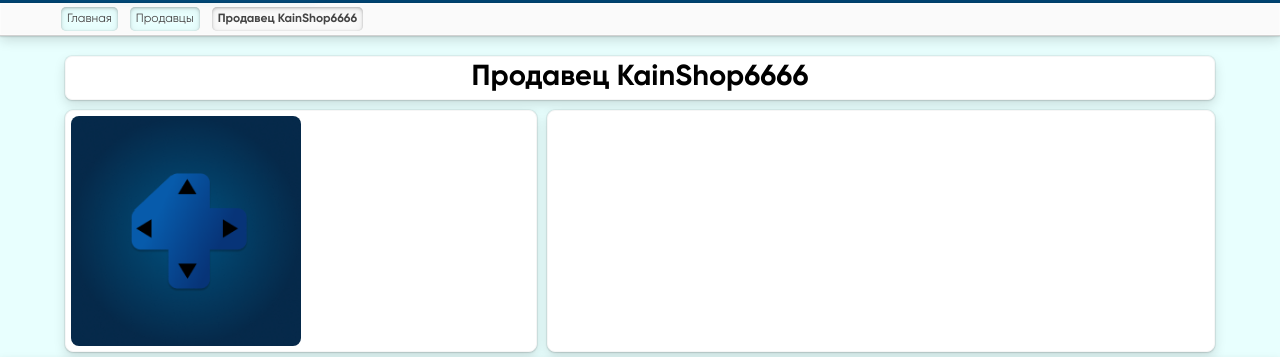
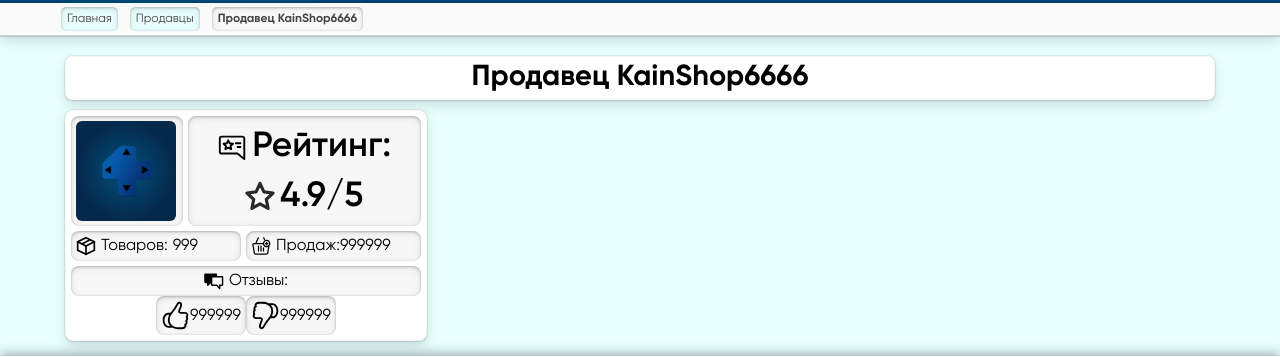
Before and after one commit to KakBeOlolo/Market4GameFrontend, a plain HTML site: page sellers.html in a window 1280 px wide. Shown: the part 165-522 px from the top of the page. Drawn offline with nearby package versions, Linux system fonts and the light colour scheme.

Commit message:
страница с продавцом, разработка

```diff
--- a/assets/css/sellers.css
+++ b/assets/css/sellers.css
@@ -6,31 +6,75 @@
 }
 .seller-body-left {
   display: flex;
-  width: 40%;
+  width: 350px;
   padding: 5px;
   background: #FFFFFF;
   border: 1px solid #F6F6F6;
   box-shadow: inset 0 0 0 1px rgba(255, 255, 255, 0.5), 0 1px 2px rgba(0, 0, 0, 0.1), 0 0 0 1px rgba(0, 0, 0, 0.05), 0 5px 12px rgba(0, 0, 0, 0.125);
   border-radius: 8px;
   margin-right: 10px;
+  flex-wrap: wrap;
+}
+.seller-left-up {
+  width: 100%;
+  display: flex;
+  flex-wrap: wrap;
+  margin-bottom: 5px;
+}
+.seller-left-midle {
+  display: flex;
+  width: 100%;
+  flex-wrap: wrap;
+  margin-bottom: 5px;
+}
+.seller-left-bottom {
+  display: flex;
+  width: 100%;
 }
 .seller-avatar {
   display: flex;
   overflow: hidden;
+  width: 29%;
+  padding: 5px;
   border-radius: 8px;
-  width: 50%;
+  box-shadow: inset 0 1px 3px rgba(0, 0, 0, 0.24), inset 0 0 0 1px rgba(0, 0, 0, 0.015), inset 0 2px 8px rgba(0, 0, 0, 0.075), 0 0px rgb(0 9 37 / 37%);
+  background-color: rgb(247 247 247);
+  margin-right: 5px;
 }
 .seller-avatar img {
-  max-width: 100%;
+  max-width: 100px;
+  border-radius: 6px;
 }
-
-.seller-body-right {
+.seller-goods {
   display: flex;
-  width: calc(60% - 24px);
-  background: #FFFFFF;
-  border: 1px solid #F6F6F6;
-  box-shadow: inset 0 0 0 1px rgba(255, 255, 255, 0.5), 0 1px 2px rgba(0, 0, 0, 0.1), 0 0 0 1px rgba(0, 0, 0, 0.05), 0 5px 12px rgba(0, 0, 0, 0.125);
+  width: calc(50% - 15px);
+  flex-wrap: nowrap;
+  align-items: center;
   border-radius: 8px;
+  box-shadow: inset 0 1px 3px rgba(0, 0, 0, 0.24), inset 0 0 0 1px rgba(0, 0, 0, 0.015), inset 0 2px 8px rgba(0, 0, 0, 0.075), 0 0px rgb(0 9 37 / 37%);
+  background-color: rgb(247 247 247);
+  padding: 5px;
+}
+.seller-goods-text {
+  display: flex;
+  align-items: center;
+  margin-right: 5px;
+}
+.seller-sells {
+  display: flex;
+  width: calc(50% - 10px);
+  flex-wrap: nowrap;
+  align-items: center;
+  border-radius: 8px;
+  box-shadow: inset 0 1px 3px rgba(0, 0, 0, 0.24), inset 0 0 0 1px rgba(0, 0, 0, 0.015), inset 0 2px 8px rgba(0, 0, 0, 0.075), 0 0px rgb(0 9 37 / 37%);
+  background-color: rgb(247 247 247);
+  padding: 5px;
+  margin-left: 5px;
+}
+.seller-sells-text {
+  display: flex;
+  align-items: center;
+  flex-wrap: nowrap;
 }
 .seller-name {
   max-width: 100%;
@@ -47,3 +91,120 @@
   border-radius: 7px;
   margin-bottom: 10px;
 }
+
+.seller-rewiews {
+  display: flex;
+  flex-wrap: wrap;
+  width: 100%;
+  justify-content: center;
+  align-items: center;
+}
+.seller-rewiews-text {
+  display: flex;
+  width: 100%;
+  justify-content: center;
+  align-items: center;
+  border-radius: 8px;
+  box-shadow: inset 0 1px 3px rgba(0, 0, 0, 0.24), inset 0 0 0 1px rgba(0, 0, 0, 0.015), inset 0 2px 8px rgba(0, 0, 0, 0.075), 0 0px rgb(0 9 37 / 37%);
+  background-color: rgb(247 247 247);
+  padding: 5px;
+}
+.seller-rewiews-number-good, .seller-rewiews-number-bad {
+  display: flex;
+  align-items: center;
+  flex-wrap: nowrap;
+  border-radius: 8px;
+  box-shadow: inset 0 1px 3px rgba(0, 0, 0, 0.24), inset 0 0 0 1px rgba(0, 0, 0, 0.015), inset 0 2px 8px rgba(0, 0, 0, 0.075), 0 0px rgb(0 9 37 / 37%);
+  background-color: rgb(247 247 247);
+  padding: 5px;
+}
+.seller-rating {
+  font-size: 35px;
+  width: calc(71% - 25px);
+  display: flex;
+  font-weight: 600;
+  align-items: center;
+  border-radius: 8px;
+  box-shadow: inset 0 1px 3px rgba(0, 0, 0, 0.24), inset 0 0 0 1px rgba(0, 0, 0, 0.015), inset 0 2px 8px rgba(0, 0, 0, 0.075), 0 0px rgb(0 9 37 / 37%);
+  background-color: rgb(247 247 247);
+  padding: 5px;
+  flex-wrap: wrap;
+}
+.seller-rating-text {
+  display: flex;
+  flex-wrap: nowrap;
+  align-items: center;
+  justify-content: center;
+  width: 100%;
+}
+.seller-rating-number {
+  display: flex;
+  justify-content: center;
+  align-items: center;
+  flex-wrap: nowrap;
+  width: 100%;
+}
+.seller-rewiews-text:before {
+  content: "";
+  width: 20px;
+  height: 20px;
+  background: url(../img/icons-pages/feedback-seller.svg);
+  display: flex;
+  margin-right: 5px;
+  background-size: cover;
+}
+.seller-rating-number:before {
+  content: "";
+  width: 30px;
+  height: 30px;
+  background: url(../img/icons-pages/star-seller.svg);
+  display: flex;
+  margin-right: 5px;
+  background-size: cover;
+}
+.seller-goods-text:before {
+  content: "";
+  width: 20px;
+  height: 20px;
+  background: url(../img/icons-pages/product-icon.svg);
+  display: flex;
+  margin-right: 5px;
+  background-size: cover;
+}
+.seller-rating-text:before {
+  content: "";
+  width: 30px;
+  height: 30px;
+  background: url(../img/icons-pages/rating-icon.svg);
+  display: flex;
+  margin-right: 5px;
+  background-size: cover;
+}
+.seller-rewiews-number-good:before {
+  content: "";
+  width: 29px;
+  height: 29px;
+  background-image: url(../img/icons-pages/good-rewiew.svg);
+  background-position: center;
+  background-size: cover;
+  display: block;
+}
+
+.seller-rewiews-number-bad:before {
+  content: "";
+  width: 29px;
+  height: 29px;
+  background-image: url(../img/icons-pages/bad-rewiew.svg);
+  background-position: center;
+  background-size: cover;
+  display: block;
+}
+.seller-sells-text:before {
+  content: "";
+  width: 20px;
+  height: 20px;
+  background: url(../css/goods/sells.svg);
+  display: flex;
+  margin-right: 5px;
+  background-size: cover;
+}
--- a/sellers.html
+++ b/sellers.html
@@ -118,7 +118,8 @@
 													<a href="#0" class="link-icon"><i class="fa fa-square"
 															aria-hidden="true"></i>Steam рандом</a>
 													<ul class="is-hidden">
-														<li class="go-back"><a href="#0">Steam</a></li> <!--- Кнопка назад в мобильной версии меню  -->
+														<li class="go-back"><a href="#0">Steam</a></li>
+														<!--- Кнопка назад в мобильной версии меню  -->
 														<li><a href="https://s-sd.ru/blog_studio_design/mega-menyu/"
 																target="_blank" class="link-icon"><i
 																	class="fa fa-square" aria-hidden="true"></i>Steam
@@ -658,11 +659,33 @@
 			</div>
 			<div class="seller-body">
 				<div class="seller-body-left">
-					<div class="seller-avatar"><img src="./assets/img/Seller-avatar.png"> </div>
+					<div class="seller-left-up">
+					<div class="seller-avatar">
+						<img src="./assets/img/Seller-avatar.png">
+					</div>
+				    <div class="seller-rating">
+						<div class="seller-rating-text">Рейтинг:</div>
+						<div class="seller-rating-number">4.9/5</div>
+					</div>
 				</div>
-				<div class="seller-body-right">
+				<div class="seller-left-midle">
+					<div class="seller-goods">
+						<div class="seller-goods-text">Товаров:</div>
+						<div class="seller-goods-number">999</div>
+					</div>
+					<div class="seller-sells">
+						<div class="seller-sells-text">Продаж:</div>
+						<div class="seller-sells-number">999999</div>
+					</div>
+				</div>
+				<div class="seller-left-bottom">
+					<div class="seller-rewiews">
+						<div class="seller-rewiews-text">Отзывы:</div>
+						<div class="seller-rewiews-number-good">999999</div>
+						<div class="seller-rewiews-number-bad">999999</div>
+					</div>
+				</div>
 
-				</div>
 			</div>
 
 
```
Also changed, not shown: assets/img/icons-pages/feedback-seller.svg (added), assets/img/icons-pages/product-icon.svg (added), assets/img/icons-pages/rating-icon.svg (added), assets/img/icons-pages/star-seller.svg (added).
